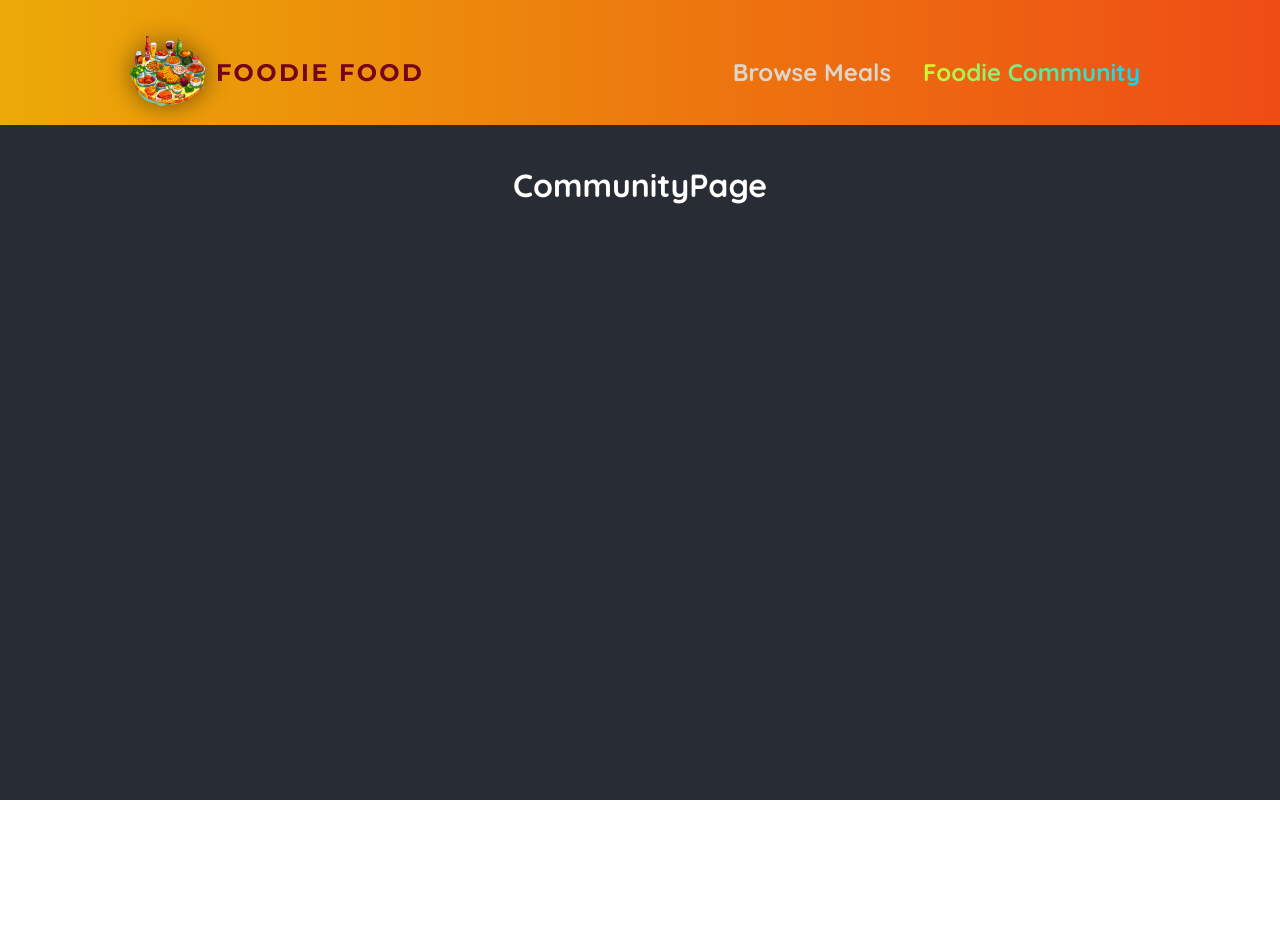
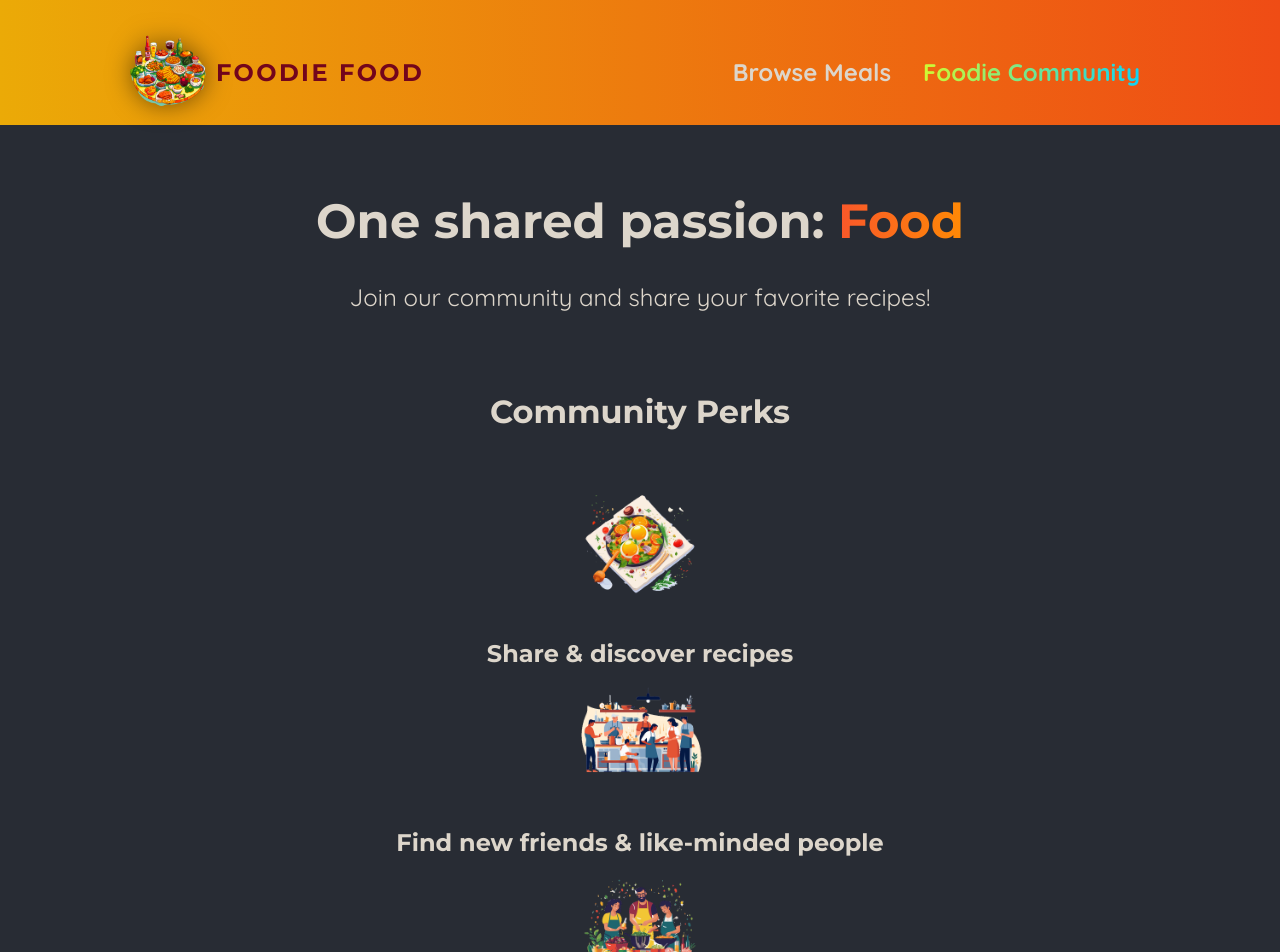
Before and after one commit to Boolean-Operator/FoodieApp, a Next.js app: page /community in a window 1280 px wide. Shown: the top 952 px of the page. Before the commit the page ends 800 px from the top, so only its background shows below. Built offline with nearby package versions, Linux system fonts and the light colour scheme.

Commit message:
add community page

```diff
--- a/app/community/page.js
+++ b/app/community/page.js
@@ -1,10 +1,40 @@
-import React from 'react';
+import Image from 'next/image';
+
+import mealIcon from '@/assets/icons/meal.png';
+import communityIcon from '@/assets/icons/community.png';
+import eventsIcon from '@/assets/icons/events.png';
+import classes from './page.module.css';
 
 export default function CommunityPage() {
   return (
-    <div>
-      <h1 style={{ color: 'white', textAlign: 'center' }}>CommunityPage</h1>
-      <p style={{ color: 'white', textAlign: 'center' }}></p>
-    </div>
+    <>
+      <header className={classes.header}>
+        <h1>
+          One shared passion: <span className={classes.highlight}>Food</span>
+        </h1>
+        <p>Join our community and share your favorite recipes!</p>
+      </header>
+      <main className={classes.main}>
+        <h2>Community Perks</h2>
+
+        <ul className={classes.perks}>
+          <li>
+            <Image src={mealIcon} alt="A delicious meal" />
+            <p>Share & discover recipes</p>
+          </li>
+          <li>
+            <Image src={communityIcon} alt="A crowd of people, cooking" />
+            <p>Find new friends & like-minded people</p>
+          </li>
+          <li>
+            <Image
+              src={eventsIcon}
+              alt="A crowd of people at a cooking event"
+            />
+            <p>Participate in exclusive events</p>
+          </li>
+        </ul>
+      </main>
+    </>
   );
 }
--- /dev/null
+++ b/app/community/page.module.css
@@ -0,0 +1,61 @@
+.header {
+  gap: 3rem;
+  margin: 3rem auto 5rem auto;
+  width: 90%;
+  max-width: 75rem;
+  color: #ddd6cb;
+  font-size: 1.5rem;
+  text-align: center;
+}
+
+.header h1 {
+  font-family: 'Montserrat', sans-serif;
+}
+
+.highlight {
+  background: linear-gradient(90deg, #f9572a, #ff8a05);
+  background-clip: text;
+  -webkit-background-clip: text;
+  -webkit-text-fill-color: transparent;
+}
+
+.main {
+  width: 90%;
+  max-width: 40rem;
+  margin: 0 auto;
+  text-align: center;
+}
+
+.main h2 {
+  font-family: 'Montserrat', sans-serif;
+  font-size: 2rem;
+  margin-bottom: 3rem;
+  color: #ddd6cb;
+}
+
+.perks {
+  list-style: none;
+  margin: 3rem 0;
+  padding: 0;
+}
+
+.perks li {
+  display: flex;
+  flex-direction: column;
+  align-items: center;
+  gap: 2rem;
+}
+
+.perks img {
+  width: 8rem;
+  height: 8rem;
+  object-fit: contain;
+}
+
+.perks p {
+  font-family: 'Montserrat', sans-serif;
+  font-size: 1.5rem;
+  font-weight: bold;
+  margin: 0;
+  color: #ddd6cb;
+}
```
